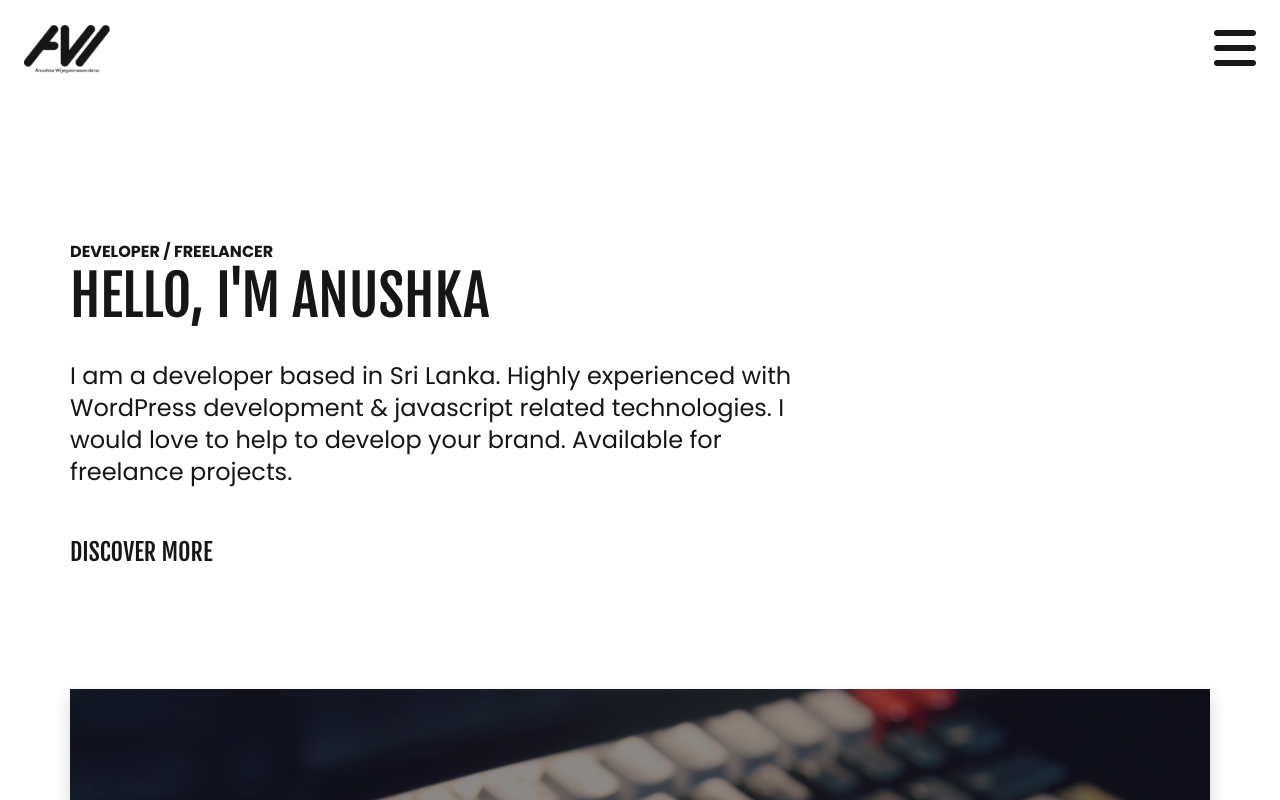
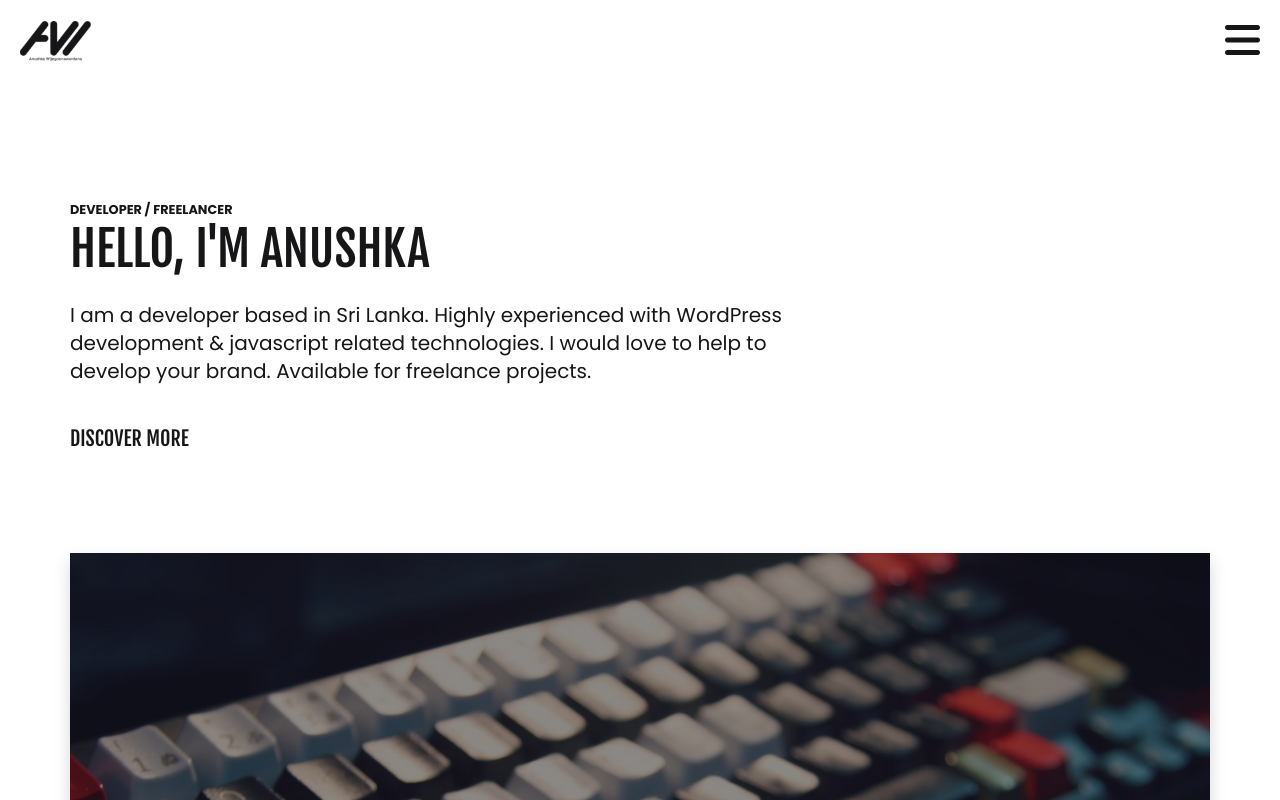
Before and after one commit to AnushkaWijegoonawardana97/Personal-Portfolio, a React (Create React App) app in the folder Website Development/portfolio-website/: page / in a window 1280 px wide. Shown: the top 800 px of the page. Built offline with nearby package versions, Linux system fonts and the light colour scheme; no server answers.

Commit message:
Header Banners Size Changed

```diff
--- a/Website Development/portfolio-website/src/components/AboutPage/AboutHeroBanner.js
+++ b/Website Development/portfolio-website/src/components/AboutPage/AboutHeroBanner.js
@@ -4,7 +4,7 @@ import cv from "../../assets/Anushka Wijegoonawardana CV.pdf";
 function AboutHeroBanner() {
 	return (
 		<div className="sectionPadding row">
-			<div className="col-md-8">
+			<div className="col-lg-8 col-md-10">
 				<div className="primaryHeading">ABOUT ME</div>
 
 				<p className="subSectionSpacing">
--- a/Website Development/portfolio-website/src/components/Contactpage/ContactHeroBanner.js
+++ b/Website Development/portfolio-website/src/components/Contactpage/ContactHeroBanner.js
@@ -3,7 +3,7 @@ import React from "react";
 function ContactHeroBanner() {
 	return (
 		<div className="sectionPadding row">
-			<div className="col-md-8">
+			<div className="col-lg-8 col-md-10">
 				<div className="primaryHeading">SAY HELLO</div>
 
 				<p>
--- a/Website Development/portfolio-website/src/components/Homepage/HomeHeroBanner.js
+++ b/Website Development/portfolio-website/src/components/Homepage/HomeHeroBanner.js
@@ -4,7 +4,7 @@ import { Link } from "react-router-dom";
 function HeroBanner() {
 	return (
 		<div className="sectionPadding row">
-			<div className="col-md-8">
+			<div className="col-lg-8 col-md-10">
 				<p className="smallerText">DEVELOPER / FREELANCER</p>
 
 				<div className="primaryHeading">HELLO, I'M ANUSHKA</div>
--- a/Website Development/portfolio-website/src/components/Portfolio/PortfolioHeader.js
+++ b/Website Development/portfolio-website/src/components/Portfolio/PortfolioHeader.js
@@ -4,7 +4,7 @@ import { Link } from "react-router-dom";
 function PortfolioHeader() {
 	return (
 		<div className="row subSectionSpacing">
-			<div className="col-md-8">
+			<div className="col-lg-8 col-md-10">
 				<div className="primaryHeading">EXPLORE RECENT WORKS</div>
 
 				<p className="subSectionSpacing">
--- a/Website Development/portfolio-website/src/components/Portfoliopage/PortfolioHeroBanner.js
+++ b/Website Development/portfolio-website/src/components/Portfoliopage/PortfolioHeroBanner.js
@@ -3,7 +3,7 @@ import React from "react";
 function PortfolioHeroBanner() {
 	return (
 		<div className="sectionPadding row">
-			<div className="col-md-8">
+			<div className="col-lg-8 col-md-10">
 				<div className="primaryHeading">SHOWCASE</div>
 
 				<p>
--- a/Website Development/portfolio-website/src/components/SingleShowcase/ShowcasePage.js
+++ b/Website Development/portfolio-website/src/components/SingleShowcase/ShowcasePage.js
@@ -46,7 +46,7 @@ function ShowcasePage() {
 			<Fragment>
 				{/* Portfolio Inside Header */}
 				<div className="sectionPadding row">
-					<div className="col-md-8">
+					<div className="col-lg-8 col-md-10">
 						<div className="primaryHeading">{portfolio.PortfolioName}</div>
 
 						<p className="subSectionSpacing">{portfolio.PortfolioSummary}</p>
@@ -96,7 +96,7 @@ function ShowcasePage() {
 					</div>
 
 					<div className=" row">
-						<div className="col-md-8">
+						<div className="col-lg-8 col-md-10">
 							<p>{portfolio.Description}</p>
 						</div>
 					</div>
--- a/Website Development/portfolio-website/src/components/Timeline/TimelineHeader.js
+++ b/Website Development/portfolio-website/src/components/Timeline/TimelineHeader.js
@@ -3,7 +3,7 @@ import React from "react";
 function TimelineHeader() {
 	return (
 		<div className="row subSectionSpacing">
-			<div className="col-md-8">
+			<div className="col-lg-8 col-md-10">
 				<div className="primaryHeading">TIMELINE</div>
 
 				<p>
--- a/Website Development/portfolio-website/src/scss/_mixin.scss
+++ b/Website Development/portfolio-website/src/scss/_mixin.scss
@@ -4,16 +4,16 @@
 
 // Responsive Break Points
 @mixin screen-xlg {
-	@media (min-width: 1288px) and (max-width: 1444px) {
+	@media (min-width: 1081px) and (max-width: 1444px) {
 		@content;
 	}
 }
 
-@mixin screen-lg {
-	@media (min-width: 1081px) and (max-width: 1287.98px) {
-		@content;
-	}
-}
+// @mixin screen-lg {
+// 	@media (min-width: 1081px) and (max-width: 1287.98px) {
+// 		@content;
+// 	}
+// }
 
 @mixin screen-md {
 	@media (min-width: 768px) and (max-width: 1080.98px) {
--- a/Website Development/portfolio-website/src/scss/_typography.scss
+++ b/Website Development/portfolio-website/src/scss/_typography.scss
@@ -111,3 +111,62 @@ p {
 		margin-bottom: -1.25rem;
 	}
 }
+
+@include screen-md {
+	body,
+	p {
+		font-size: 1.2rem;
+		line-height: 1.7rem;
+	}
+
+	.smallerText {
+		font-size: 1rem;
+		line-height: 1.5rem;
+	}
+
+	.smallerTextLight {
+		font-family: "Poppins", sans-serif;
+		font-size: 1rem;
+		line-height: 1.5rem;
+		font-weight: 400;
+		margin: unset;
+	}
+
+	.bannerText {
+		font-family: "Poppins", sans-serif;
+		font-size: 2rem;
+		line-height: 2.5rem;
+		font-weight: 400;
+		margin-bottom: 2.5rem;
+	}
+
+	// Primary Heading
+	.primaryHeading {
+		font-family: "Fjalla One", sans-serif;
+		font-size: 3.5rem;
+		line-height: 4rem;
+		margin-bottom: 2rem;
+	}
+
+	.primarySubHeading {
+		font-family: "Fjalla One", sans-serif;
+		font-size: 1.5rem;
+		line-height: 2rem;
+	}
+
+	.secondarHeading {
+		font-family: "Fjalla One", sans-serif;
+		font-size: 2.5rem;
+		line-height: 3rem;
+		margin-bottom: 2rem;
+	}
+
+	.fadingText {
+		font-family: "Poppins", sans-serif;
+		font-size: 2.5rem;
+		line-height: 3rem;
+		font-weight: 800;
+		color: $secondaryColor;
+		margin-bottom: -1.5rem;
+	}
+}
```
Also changed, not shown: 1 other file (tests, documents, lock files or other folders).
